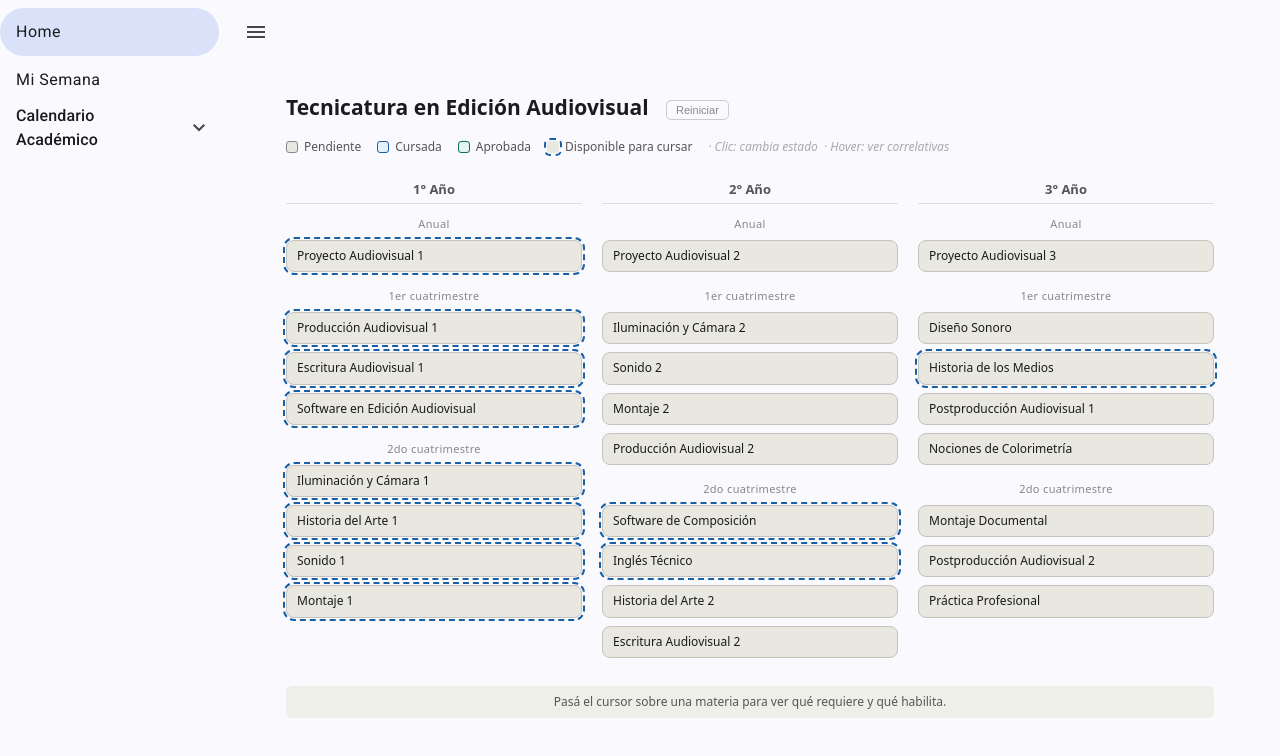
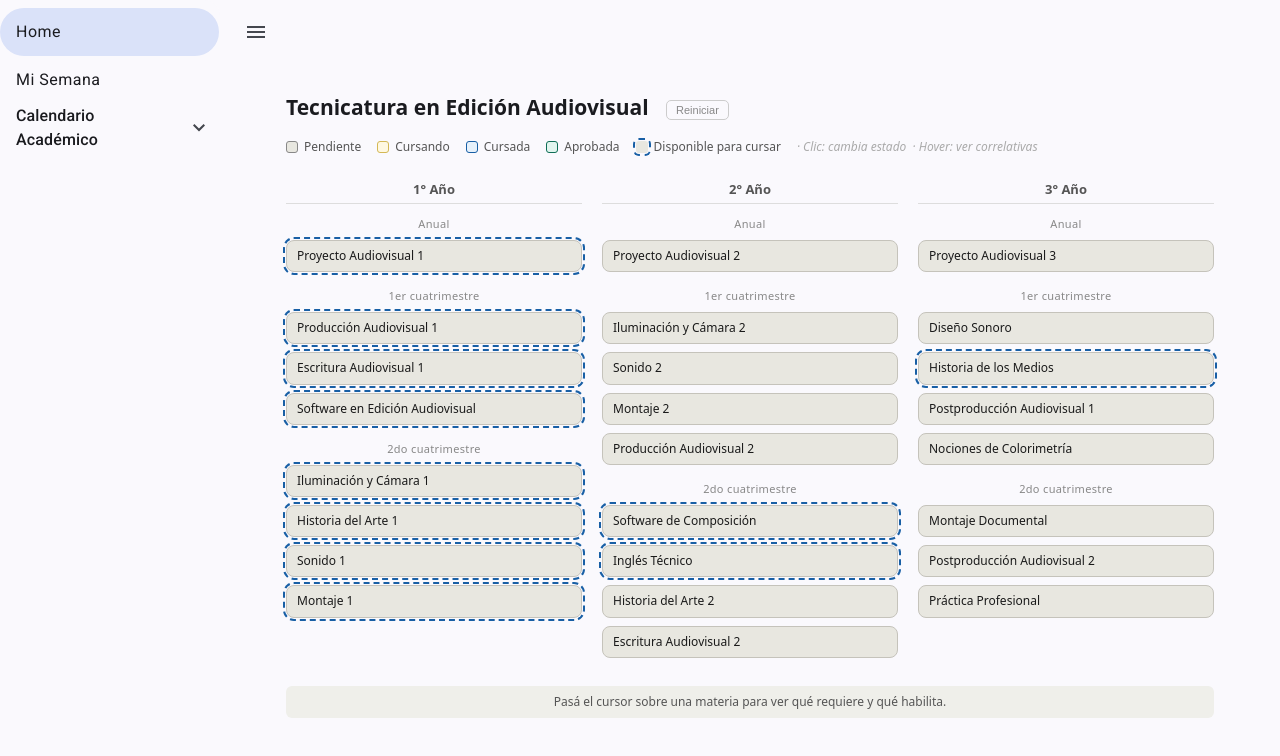
Before and after one commit to nitricx/OrganizadorCursada, an Angular app: page /home in a window 1280 px wide. Shown: the top 756 px of the page. Built offline with nearby package versions, Linux system fonts and the light colour scheme.

Commit message:
feat: add 'Cursando' legend item to course organizer legend

```diff
--- a/src/app/components/course-organizer-legend/course-organizer-legend.component.html
+++ b/src/app/components/course-organizer-legend/course-organizer-legend.component.html
@@ -2,6 +2,10 @@
   <div class="leg-item">
     <div class="leg-dot" style="background: #e8e7e0; border: 1px solid #888"></div>
     <span>Pendiente</span>
+  </div>
+  <div class="leg-item">
+    <div class="leg-dot" style="background: #fff8e1; border: 1px solid #d4b856"></div>
+    <span>Cursando</span>
   </div>
   <div class="leg-item">
     <div class="leg-dot" style="background: #e6f1fb; border: 1px solid #185fa5"></div>
```
